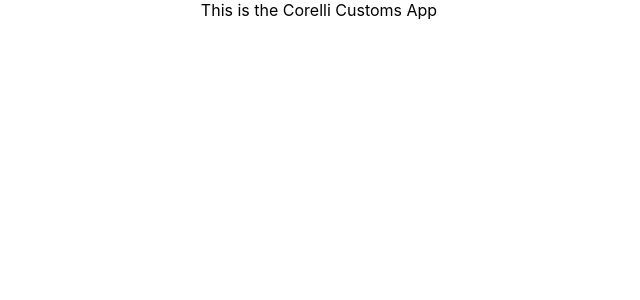
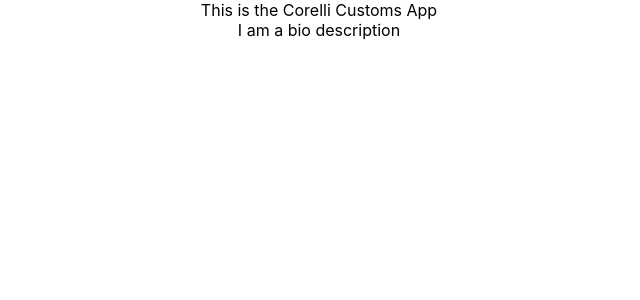
Before and after one commit to JoeyP0ckets/Corelli-Customs, a React (Create React App) app: page / in a window 1280 px wide. Shown: the top 300 px of the page, without its empty margins (321-961 px from the left). Built offline with nearby package versions, Linux system fonts and the light colour scheme.

Commit message:
second try at bio

```diff
--- a/src/App.js
+++ b/src/App.js
@@ -1,9 +1,11 @@
 import './App.css';
+import Bio from './Bio'
 
 function App() {
   return (
     <div className="App">
       This is the Corelli Customs App
+      <Bio/>
     </div>
   );
 }
--- /dev/null
+++ b/src/Bio.js
@@ -0,0 +1,10 @@
+import React from "react"
+
+const Bio = () => {
+  return (
+    <div>
+      I am a bio description
+    </div>
+  )
+}
+export default Bio
```
